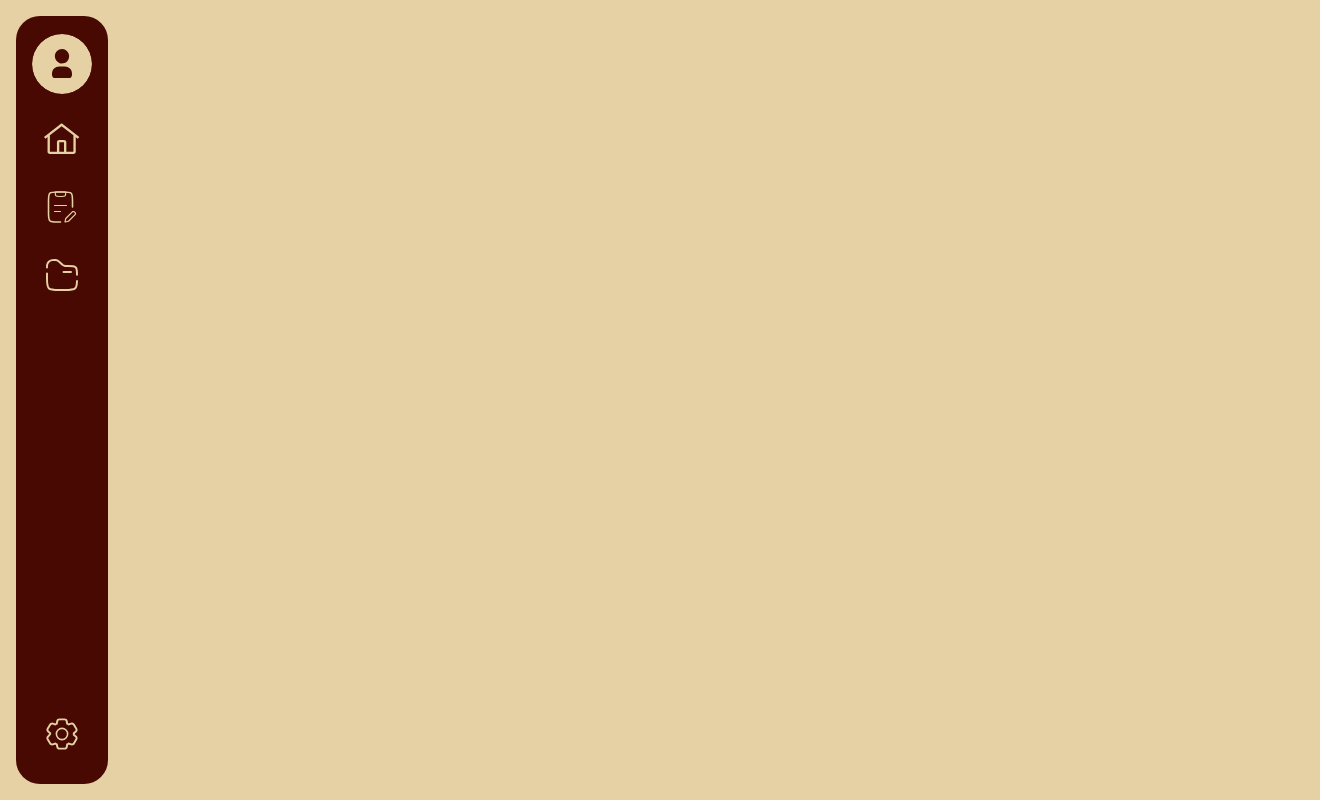
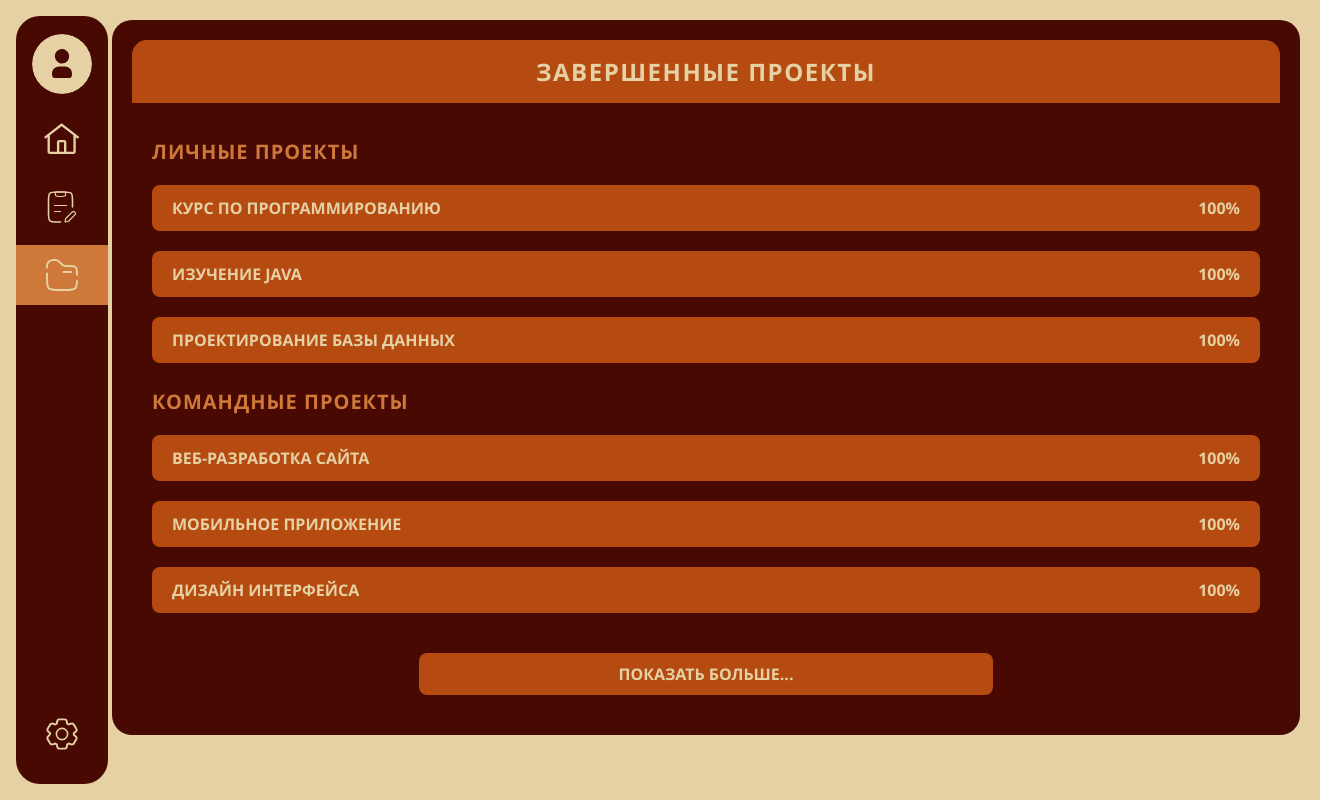
Before and after one commit to Yana1312/Task-management-system, a Vue app in the folder site_vue/: page /archive in a window 1280 px wide. Before the commit this address had no page. Shown: the whole page, 1320 px wide, since content can reach past the window. Built offline with nearby package versions, Linux system fonts and the light colour scheme.

Commit message:
Добавила вкладку архива

```diff
--- a/site_vue/src/assets/style.css
+++ b/site_vue/src/assets/style.css
@@ -274,6 +274,9 @@ body {
   flex-direction: column;
   padding: 20px;
   height: 40%;
+}
+.section p{
+  color: #E6D1A4;
 }
 
 input[type="checkbox"]:checked + label {
--- a/site_vue/src/components/Navbar.vue
+++ b/site_vue/src/components/Navbar.vue
@@ -15,8 +15,8 @@
         <img class="nav-icon-img" src="/resources/zadachi_icon.svg" alt="Задачи"/>
       </router-link>
 
-      <router-link to="/main#folders" class="nav-item" :class="{ active: isActiveHash('#folders') }" aria-label="Папки">
-        <img class="nav-icon-img" src="/resources/folder_icon.svg" alt="Папки"/>
+      <router-link to="/archive" class="nav-item" :class="{ active: isActivePath('/archive') }" aria-label="Архив">
+        <img class="nav-icon-img" src="/resources/folder_icon.svg" alt="Архив"/>
       </router-link>
     </div>
 
--- a/site_vue/src/router/index.js
+++ b/site_vue/src/router/index.js
@@ -4,12 +4,14 @@ import Authorization from '../views/Authorization.vue'
 import Registration from '../views/Registration.vue'
 import Main from '../views/Main.vue'
 import Profile from '../views/Profile.vue'
+import Archive from '../views/Archive.vue'
 
 const routes = [
   { path: '/', name: 'auth', component: Authorization },
   { path: '/register', name: 'register', component: Registration },
   { path: '/main', name: 'main', component: Main },
   { path: '/profile', name: 'profile', component: Profile },
+  { path: '/archive', name: 'archive', component: Archive },
 ]
 
 const router = createRouter({
--- /dev/null
+++ b/site_vue/src/views/Archive.vue
@@ -0,0 +1,68 @@
+<template>
+  <div class="container">
+    <div class="main">
+      <!-- Страница активных проектов -->
+      <div class="page-content active" id="active-projects">
+        <div class="active-projects-main">
+          <div class="projects-header">ЗАВЕРШЕННЫЕ ПРОЕКТЫ</div>
+          <h3 class="section-title">ЛИЧНЫЕ ПРОЕКТЫ</h3>
+          <div class="project-row"><span class="project-name">КУРС ПО ПРОГРАММИРОВАНИЮ</span><span class="project-progress">100%</span></div>
+          <div class="project-row"><span class="project-name">ИЗУЧЕНИЕ JAVA</span><span class="project-progress">100%</span></div>
+          <div class="project-row"><span class="project-name">ПРОЕКТИРОВАНИЕ БАЗЫ ДАННЫХ</span><span class="project-progress">100%</span></div>
+
+          <h3 class="section-title">КОМАНДНЫЕ ПРОЕКТЫ</h3>
+          <div class="project-row"><span class="project-name">ВЕБ-РАЗРАБОТКА САЙТА</span><span class="project-progress">100%</span></div>
+          <div class="project-row"><span class="project-name">МОБИЛЬНОЕ ПРИЛОЖЕНИЕ</span><span class="project-progress">100%</span></div>
+          <div class="project-row"><span class="project-name">ДИЗАЙН ИНТЕРФЕЙСА</span><span class="project-progress">100%</span></div>
+
+          <button class="show-more-button">ПОКАЗАТЬ БОЛЬШЕ...</button>
+        </div>
+      </div>
+
+      <!-- Страница всех проектов -->
+      <div class="page-content" id="all-projects">
+        <div class="projects-container">
+          <div class="main-header">СУЩЕСТВУЮЩИЕ ПРОЕКТЫ</div>
+          <div class="project-sections">
+            <div class="personal-projects">
+              <h2 class="section-title">ЛИЧНЫЕ ПРОЕКТЫ</h2>
+              <div class="project-card">
+                <div class="card-title">КУРС МАТЕМАТИКИ</div>
+                <div class="lesson-item">
+                  <div>
+                    <div class="lesson-title">ПЕРВЫЙ УРОК</div>
+                    <div class="lesson-time">ОСТАЛОСЬ ВРЕМЕНИ: 2 ДНЯ</div>
+                  </div>
+                  <i class="fas fa-pencil-alt edit-icon"></i>
+                </div>
+                <div class="lesson-item">
+                  <div>
+                    <div class="lesson-title">ВТОРОЙ УРОК</div>
+                    <div class="lesson-time">ОСТАЛОСЬ ВРЕМЕНИ: 10 ДНЕЙ</div>
+                  </div>
+                  <i class="fas fa-pencil-alt edit-icon"></i>
+                </div>
+                <button class="edit-button">РЕДАКТИРОВАТЬ ПРОЕКТ</button>
+              </div>
+            </div>
+            <div class="team-projects">
+              <h2 class="section-title">КОМАНДНЫЕ ПРОЕКТЫ</h2>
+              <div class="project-card">
+                <div class="card-title">ВЕБ-РАЗРАБОТКА</div>
+                <div class="lesson-item">
+                  <div class="team-avatars">
+                    <div style="width: 20px; height: 20px; border-radius: 50%; background-color: #CE7939;"></div>
+                    <div style="width: 20px; height: 20px; border-radius: 50%; background-color: #E6D1A4; margin-left: -5px;"></div>
+                  </div>
+                  <div><div class="lesson-title">ПЕРВЫЙ УРОК</div></div>
+                  <i class="fas fa-pencil-alt edit-icon"></i>
+                </div>
+                <button class="edit-button">РЕДАКТИРОВАТЬ ПРОЕКТ</button>
+              </div>
+            </div>
+          </div>
+        </div>
+      </div>
+    </div>
+  </div>
+</template>
--- a/site_vue/src/views/Main.vue
+++ b/site_vue/src/views/Main.vue
@@ -1,6 +1,5 @@
 <template>
   <div class="container">
-
     <div class="main">
       <!-- Страница активных проектов -->
       <div class="page-content active" id="active-projects">
```
